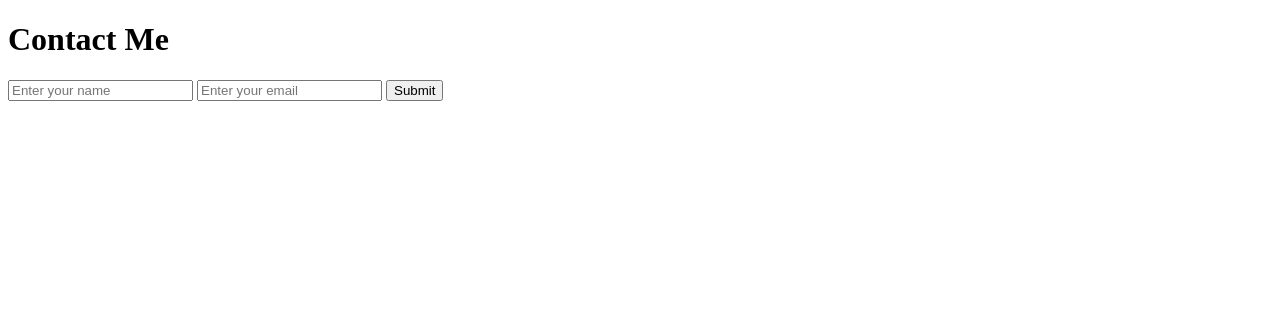
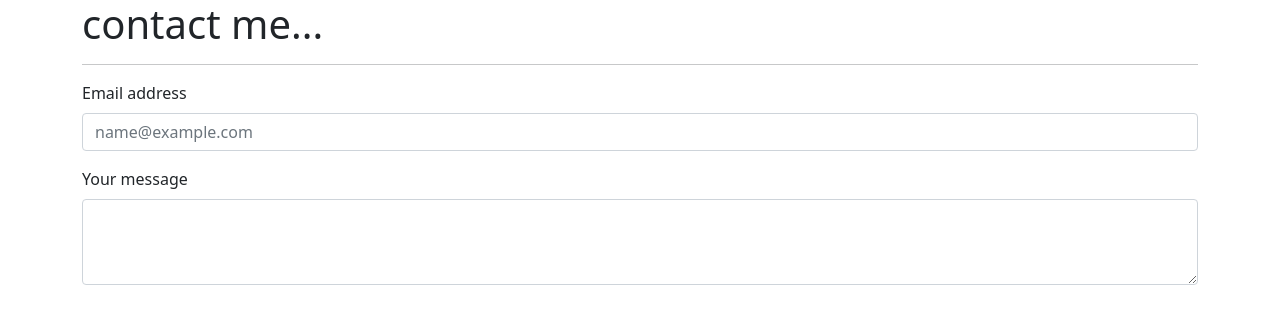
Before and after one commit to vipin2909/git-content, a plain HTML site: page contact.html in a window 1280 px wide. Drawn offline with nearby package versions, Linux system fonts and the light colour scheme.

Commit message:
better contact page

```diff
--- a/contact.html
+++ b/contact.html
@@ -1,18 +1,60 @@
 <!DOCTYPE html>
 <html lang="en">
-<head>
-    <meta charset="UTF-8">
-    <meta http-equiv="X-UA-Compatible" content="IE=edge">
-    <meta name="viewport" content="width=device-width, initial-scale=1.0">
-    <title>Contact Me</title>
-</head>
-<body>
-    <h1>Contact Me</h1>
-    <form action = "">
-        <input type = "text" placeholder= "Enter your name">
-        <input type = "email" placeholder= "Enter your email">
-        <input type = "submit" value = "Submit">
-    </form>
+  <head>
+    <!-- Required meta tags -->
+    <meta charset="utf-8" />
+    <meta name="viewport" content="width=device-width, initial-scale=1" />
 
-</body>
+    <!-- Bootstrap CSS -->
+    <link
+      href="https://cdn.jsdelivr.net/npm/bootstrap@5.1.3/dist/css/bootstrap.min.css"
+      rel="stylesheet"
+      integrity="sha384-1BmE4kWBq78iYhFldvKuhfTAU6auU8tT94WrHftjDbrCEXSU1oBoqyl2QvZ6jIW3"
+      crossorigin="anonymous"
+    />
+
+    <title>Contact me</title>
+  </head>
+  <body>
+    <div class="container">
+      <h1>contact me...</h1>
+      <hr />
+      <div class="mb-3">
+        <label for="exampleFormControlInput1" class="form-label"
+          >Email address</label
+        >
+        <input
+          type="email"
+          class="form-control"
+          id="exampleFormControlInput1"
+          placeholder="name@example.com"
+        />
+      </div>
+      <div class="mb-3">
+        <label for="exampleFormControlTextarea1" class="form-label"
+          >Your message</label
+        >
+        <textarea
+          class="form-control"
+          id="exampleFormControlTextarea1"
+          rows="3"
+        ></textarea>
+      </div>
+    </div>
+
+    <!-- Optional JavaScript; choose one of the two! -->
+
+    <!-- Option 1: Bootstrap Bundle with Popper -->
+    <script
+      src="https://cdn.jsdelivr.net/npm/bootstrap@5.1.3/dist/js/bootstrap.bundle.min.js"
+      integrity="sha384-ka7Sk0Gln4gmtz2MlQnikT1wXgYsOg+OMhuP+IlRH9sENBO0LRn5q+8nbTov4+1p"
+      crossorigin="anonymous"
+    ></script>
+
+    <!-- Option 2: Separate Popper and Bootstrap JS -->
+    <!--
+    <script src="https://cdn.jsdelivr.net/npm/@popperjs/core@2.10.2/dist/umd/popper.min.js" integrity="sha384-7+zCNj/IqJ95wo16oMtfsKbZ9ccEh31eOz1HGyDuCQ6wgnyJNSYdrPa03rtR1zdB" crossorigin="anonymous"></script>
+    <script src="https://cdn.jsdelivr.net/npm/bootstrap@5.1.3/dist/js/bootstrap.min.js" integrity="sha384-QJHtvGhmr9XOIpI6YVutG+2QOK9T+ZnN4kzFN1RtK3zEFEIsxhlmWl5/YESvpZ13" crossorigin="anonymous"></script>
+    -->
+  </body>
 </html>
```
